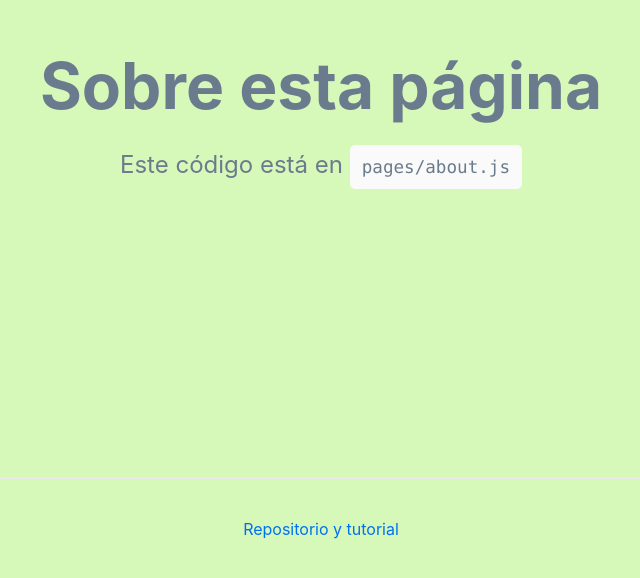
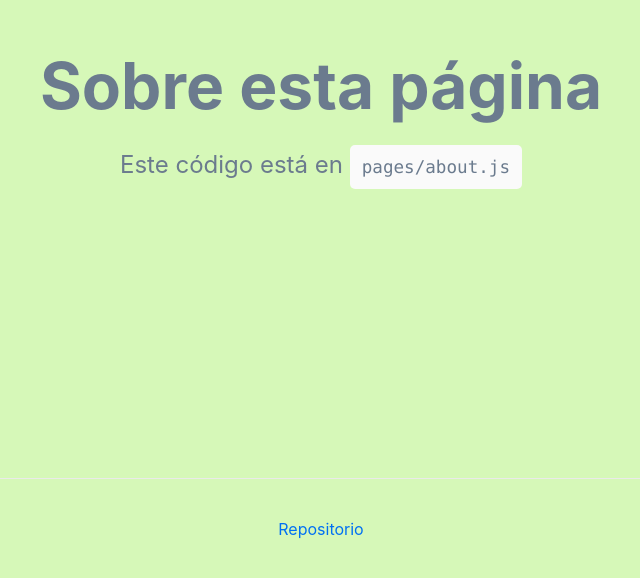
Before and after one commit to isiIH/isi-y-sus-esclavos, a Next.js app: page /about in a window 1280 px wide. Shown: the part 222-800 px from the top of the page, without its empty margins (319-959 px from the left). Built offline with nearby package versions, Linux system fonts and the light colour scheme.

Commit message:
cambios mínimos en el diseño

```diff
--- a/pages/about.js
+++ b/pages/about.js
@@ -4,7 +4,7 @@ const About = () => {
   return (
     <div className="container">
       <Head>
-        <title>INFO104 About</title>
+        <title>About</title>
         <link rel="icon" href="/favicon.ico" />
       </Head>
 
@@ -17,8 +17,8 @@ const About = () => {
       </main>
 
       <footer>
-        <a href="https://github.com/PabloSzx/INFO104-2021-1" target="_blank">
-          Repositorio y tutorial
+        <a href="https://github.com/isiIH/isi-y-sus-esclavos" target="_blank">
+          Repositorio
         </a>
       </footer>
     </div>
--- a/pages/index.js
+++ b/pages/index.js
@@ -61,7 +61,6 @@ const Index = () => {
         </Link>
         </div>
 
-        <div><p>Y aquí iría el calendario, si tan sólo supiera cómo hacerlo unu</p></div>
     </main>
 
     <footer>
```
